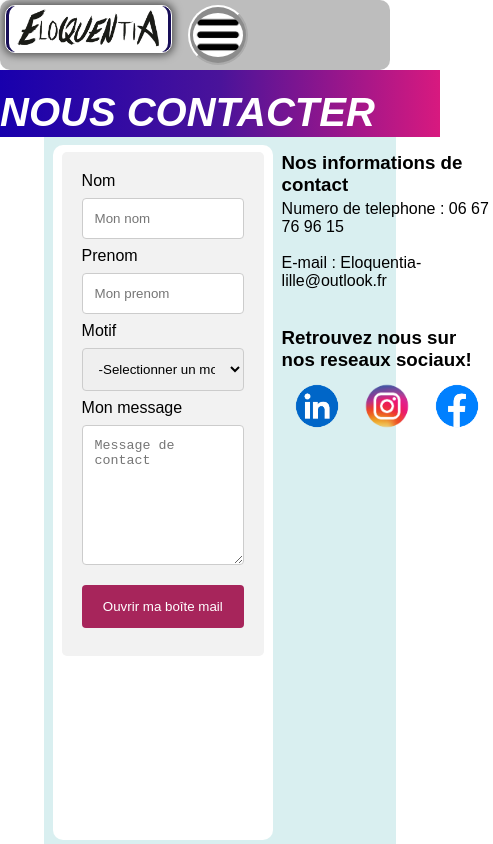
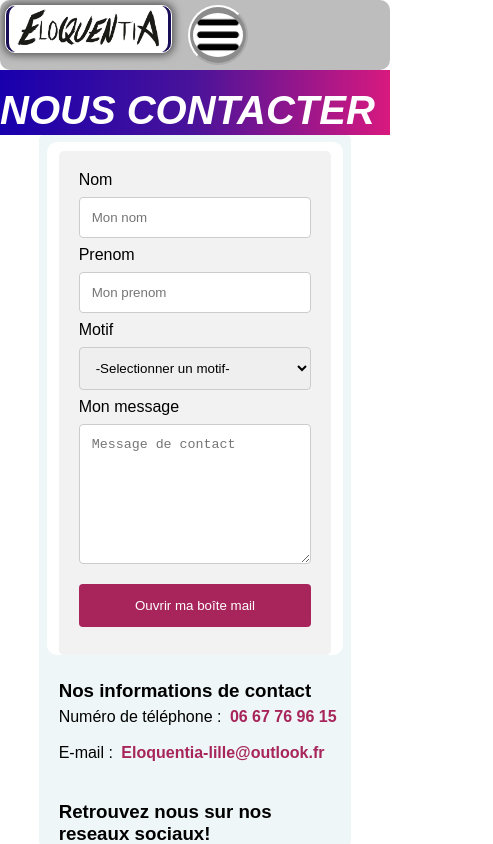
Before and after one commit to eloquentia-lille/frontend, a React app: page /contact in a window 390 px wide. Shown: the top 844 px of the page, 493 px wide, since content can reach past the window. Built offline with nearby package versions, Linux system fonts and the light colour scheme; the HTML template or start-up script is replaced by a standard one.

Commit message:
Feat: ajout de commentaire dans le code, modification du css

```diff
--- a/src/pages/Contact.jsx
+++ b/src/pages/Contact.jsx
@@ -6,6 +6,9 @@ import facebook from '../assets/facebook-logo-facebook-icon-transparent-free-png
 import instagram from '../assets/instagram-logo-instagram-icon-transparent-free-png.webp'
 
 
+// Fonction contact = creer l'etat react pour les parametres du form (ne pas oublier d'importer useState)
+// pour l'instant vide ('') MAIS sera mis a jour quand l'utilisateur tape dans le champ
+// utiliser setNom pour mettre a jour la valeur plus tard
 function Contact() {
     const [nom, setNom] = useState('');
     const [prenom, setPrenom] = useState('');
@@ -13,19 +16,38 @@ function Contact() {
     const [motifPerso, setMotifPerso] = useState('');
     const [message, setMessage] = useState('');
 
+        // preventDefault empeche l'envoi des donnees / fonctionnement normal d'un form
     const handleSubmit = (event) => {
         event.preventDefault();
 
+        // choisir le motif
+        //  SI motif perso + message dans motifPerso alors Autres - est ajoute dans l'objet
+        // Sinon on prend l'un des motifs proposes
+        // ET si pas de motif on met "contact" (rendre motif obligatoire pour eviter dernier ligne ?)
         const finalMotif = motif === 'Autres' && motifPerso
             ? `${motif} - ${motifPerso}`
             : motif || 'Contact';
 
+        // subject = Objet du mail
+        // body = message du mail
+        // mailto = creation du lien mailto avec les donnees saisies
+        // encodeURIComponent ajoute les donnees du form dans l'URL sans caracteres speciaux etc
+        // aussi possible de concatener avec + pour l'url
+        // .trim = enleve les potentiels espaces en trop pour la mise en forme de l'objet
         const subject = `${finalMotif} - ${nom} ${prenom}`.trim();
         const body = message || '';
         const mailto = `mailto:Eloquentia-lille@outlook.fr?subject=${encodeURIComponent(subject)}&body=${encodeURIComponent(body)}`;
 
+        // ouvre le logiciel mail
         window.open(mailto);
     };
+
+
+    const contactInfos = {
+        numero: '06 67 76 96 15',
+        mail: 'Eloquentia-lille@outlook.fr',
+    };
+
 
     return (
         <>
@@ -38,7 +60,13 @@ function Contact() {
                 <div className="PageContactContent">
                     <div className='Colonne-1'>
                         <div className='ContactForm'>
-                            {/* <span>Formulaire</span> */}
+
+                                                                    {/* FORMULAIRE  */}
+
+   {/*  onChange= mise a jour de la valeur a chaque saisi / suppression de l'utilisateur */}
+{/* onSubmit={handleSubmit} = appel la const qui empeche l'envoie des donnees / refresh page */}
+{/* e.target.value = contenu du champ  */}
+{/* {motif === 'Autres' && ( si autres selectionne, ALORS rendu du nouveau champ  */}
 
                             <form onSubmit={handleSubmit} encType="text/plain">
                                 <label htmlFor="nom">Nom</label>
@@ -103,9 +131,15 @@ function Contact() {
                         <div className='ContactInfos'>
                             <h3>Nos informations de contact</h3>
                             <div>
-                            <p>Numero de telephone : 06 67 76 96 15</p>
-                            <br />
-                            <p>E-mail : Eloquentia-lille@outlook.fr</p>
+                                <p>
+                                    Numéro de téléphone :
+                                    <span className='ContactInfosNumero'> {contactInfos.numero}</span>
+                                </p>
+                                <br />
+                                <p>
+                                    E-mail :
+                                    <span className='ContactInfosMail'> {contactInfos.mail}</span>
+                                </p>
                             </div>
 
 
--- a/src/styles/Contact.css
+++ b/src/styles/Contact.css
@@ -20,7 +20,7 @@
 }
 
 .PageContactContent {
-    background-color: #d9eff0;
+    background-color: #eff6f7;
     display: grid;
     grid-template-columns: repeat(2, minmax(220px, 1fr));
     width: 80%;
@@ -28,6 +28,7 @@
     justify-self: center;
     margin: 0%;
     padding: 2%;
+    border-radius: 5px;
 
 }
 
@@ -54,6 +55,14 @@ padding-bottom: 0%;
 .ContactInfos h3{
     padding-bottom: 2%;
 }
+
+.ContactInfosNumero,
+.ContactInfosMail {
+    font-weight: 700;
+    color: #a7255b;
+    margin-left: 4px;
+}
+
 .SocialMedia{
 /* background-color: #ececec; */
 width: 100%;
@@ -110,3 +119,18 @@ input[type=submit] {
 input[type=submit]:hover {
   background-color: #8345a0;
 }
+
+
+
+@media (max-width: 1125px) {
+
+    .PageContactContent {
+    grid-template-columns: 1fr;
+    gap: 16px;
+  }
+
+  .footer-2 ul {
+    flex-direction: column;
+    gap: 10px;
+  }
+}
```
